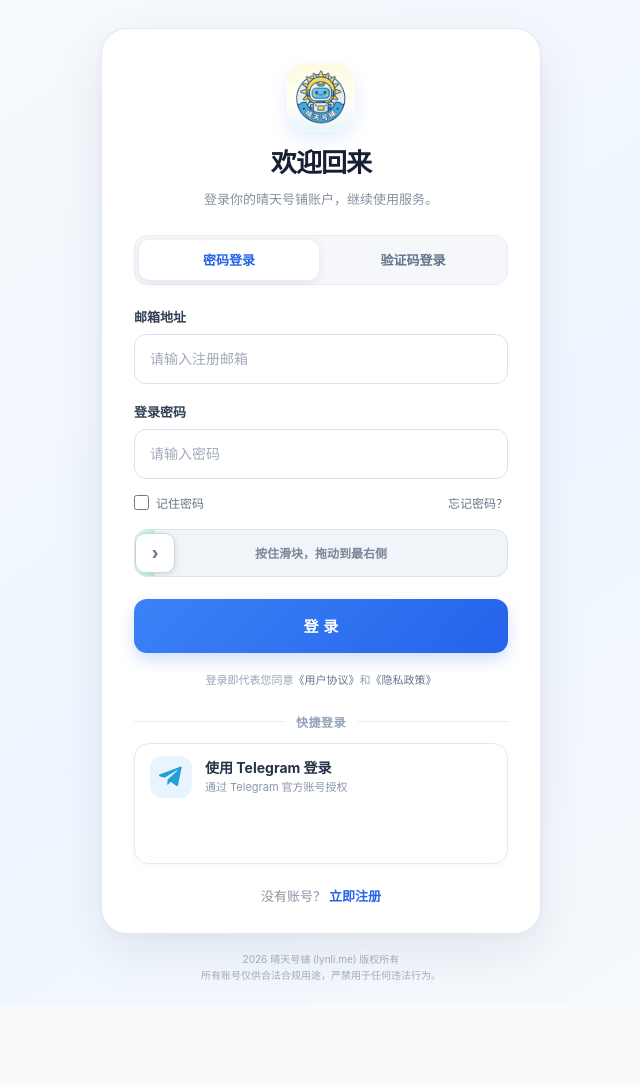
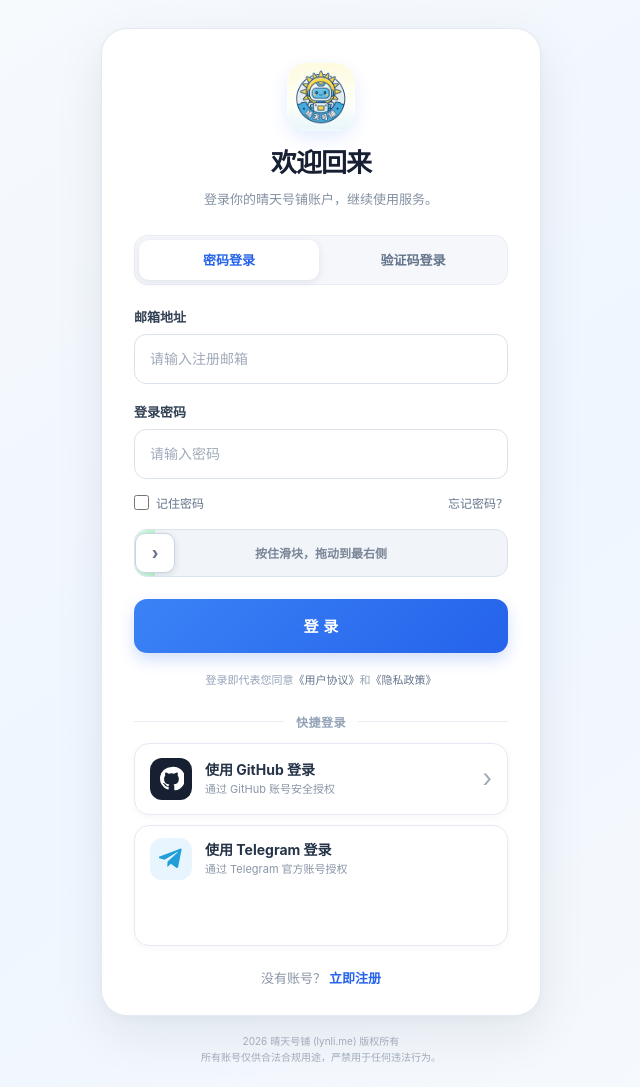
Before and after one commit to Zhouzhou198871/Telegram, a plain HTML site: page auth.html in a window 1280 px wide. Shown: the whole page, without its empty margins (319-959 px from the left). Before the commit the page ends 1005 px from the top, so only its background shows below. Drawn offline with Linux system fonts and the light colour scheme; no server answers; a script that the page names is missing.

Commit message:
Show GitHub login button without status-fetch dependency

```diff
--- a/auth.html
+++ b/auth.html
@@ -110,7 +110,7 @@ h1{margin:0;color:#172033;font-size:26px;font-weight:800;letter-spacing:-.035em;
 <section class="social-login-section" aria-label="第三方账号登录">
   <div class="social-login-heading"><span></span><b>快捷登录</b><span></span></div>
   <div class="social-login-list">
-    <a id="githubLoginButton" class="social-auth-card github-auth-card" href="https://qingtian-shop-api.chulingli1988.workers.dev/api/auth/github/start" hidden>
+    <a id="githubLoginButton" class="social-auth-card github-auth-card" href="https://qingtian-shop-api.chulingli1988.workers.dev/api/auth/github/start">
       <span class="social-auth-icon github-auth-icon" aria-hidden="true">
         <svg viewBox="0 0 24 24" width="25" height="25" fill="currentColor"><path d="M12 .9a11.1 11.1 0 0 0-3.51 21.63c.56.1.76-.24.76-.54v-2.1c-3.1.67-3.76-1.32-3.76-1.32-.5-1.29-1.24-1.63-1.24-1.63-1.01-.69.08-.68.08-.68 1.12.08 1.71 1.15 1.71 1.15 1 .1.7 2.3 3.23 1.74.1-.72.39-1.2.7-1.48-2.48-.28-5.09-1.24-5.09-5.52 0-1.22.44-2.22 1.15-3-.12-.28-.5-1.42.11-2.96 0 0 .94-.3 3.05 1.15a10.6 10.6 0 0 1 5.55 0c2.11-1.45 3.04-1.15 3.04-1.15.61 1.54.23 2.68.12 2.96.71.78 1.14 1.78 1.14 3 0 4.29-2.61 5.23-5.1 5.51.4.35.75 1.03.75 2.08v3.08c0 .3.2.65.77.54A11.1 11.1 0 0 0 12 .9Z"/></svg>
       </span>
```
